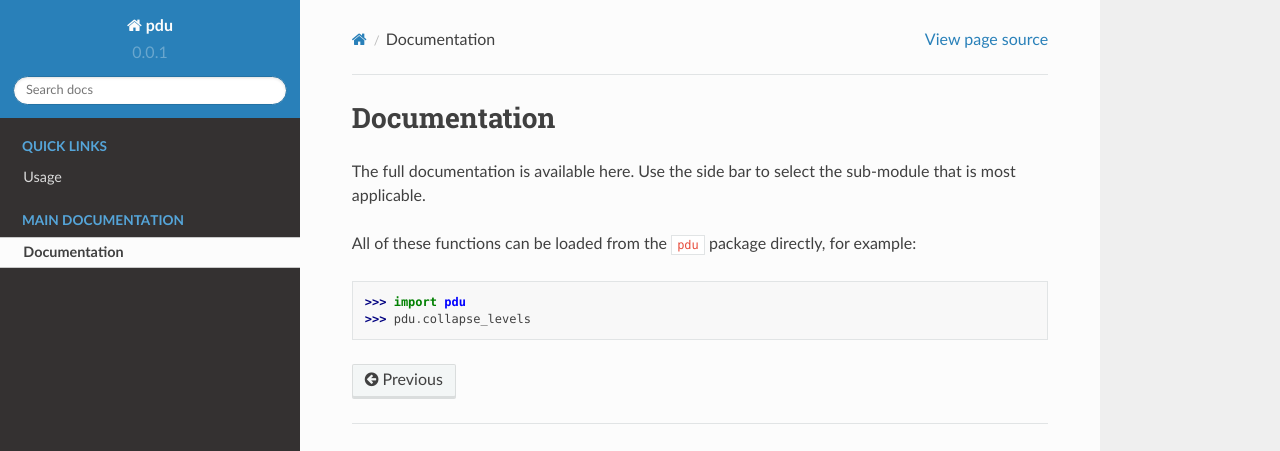
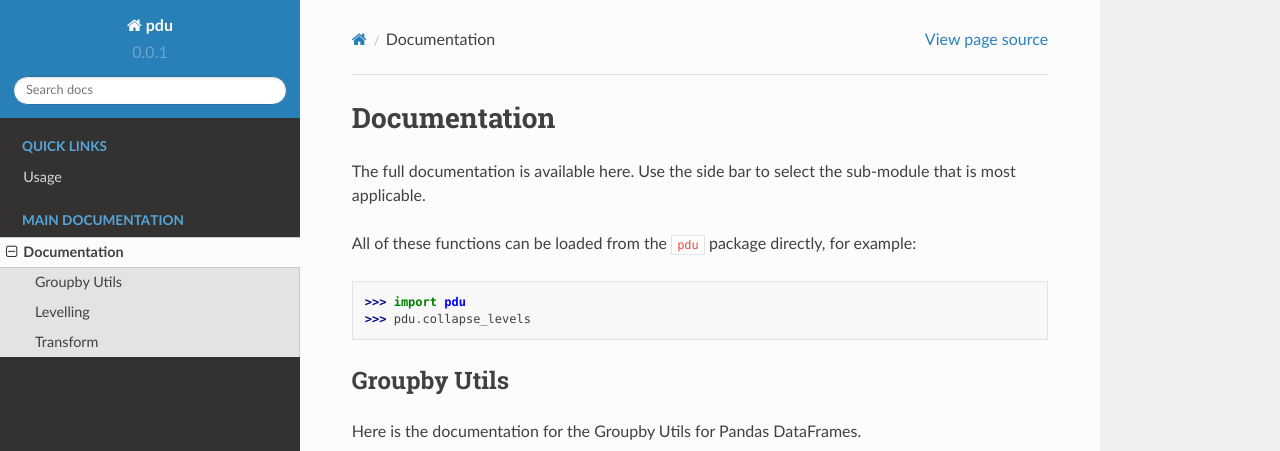
Before and after one commit to alexcapstick/PDUtils, a Sphinx documentation site: the page built from docs/source/documentation.rst, in a window 1280 px wide and 1213 px high. Shown: the top 451 px of the window. Built offline with Sphinx 7.4.7 and the Read the Docs theme 2.0.0, drawn with Linux system fonts in a browser that asks for light colours; some of the changed text lies outside the part shown.

Commit message:
Update Docs

```diff
--- a/docs/source/documentation.rst
+++ b/docs/source/documentation.rst
@@ -8,3 +8,49 @@
 
    >>> import pdu
    >>> pdu.collapse_levels
+
+
+
+
+Groupby Utils
+------------
+
+Here is the documentation for the Groupby Utils for Pandas DataFrames.
+
+
+.. automodule:: pdu.groupby_utils
+   :members:
+   :undoc-members:
+   :show-inheritance:
+
+
+
+
+
+Levelling
+------------
+
+Here is the documentation for Levelling Pandas DataFrames.
+
+
+.. automodule:: pdu.levelling
+   :members:
+   :undoc-members:
+   :show-inheritance:
+
+
+
+
+
+
+
+Transform
+------------
+
+Here is the documentation for Transforming Pandas DataFrames.
+
+
+.. automodule:: pdu.transform
+   :members:
+   :undoc-members:
+   :show-inheritance:
```
Also changed, not shown: README.md (+6 -0 lines).
